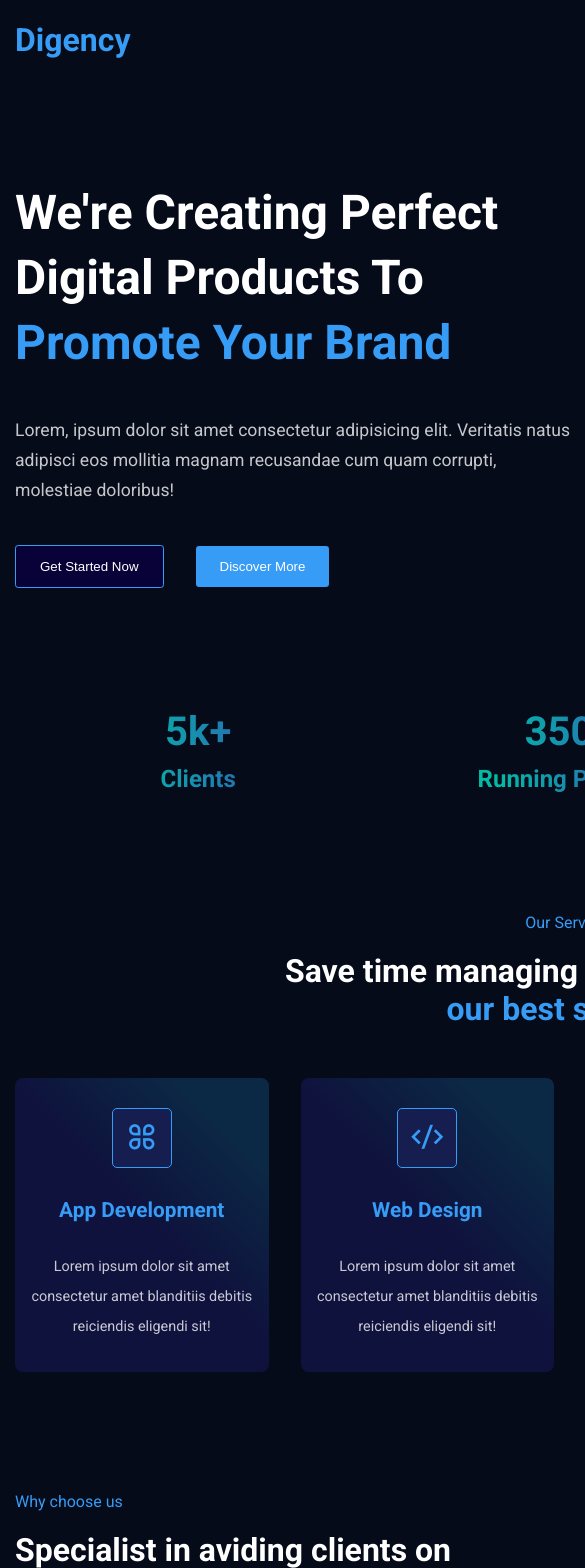
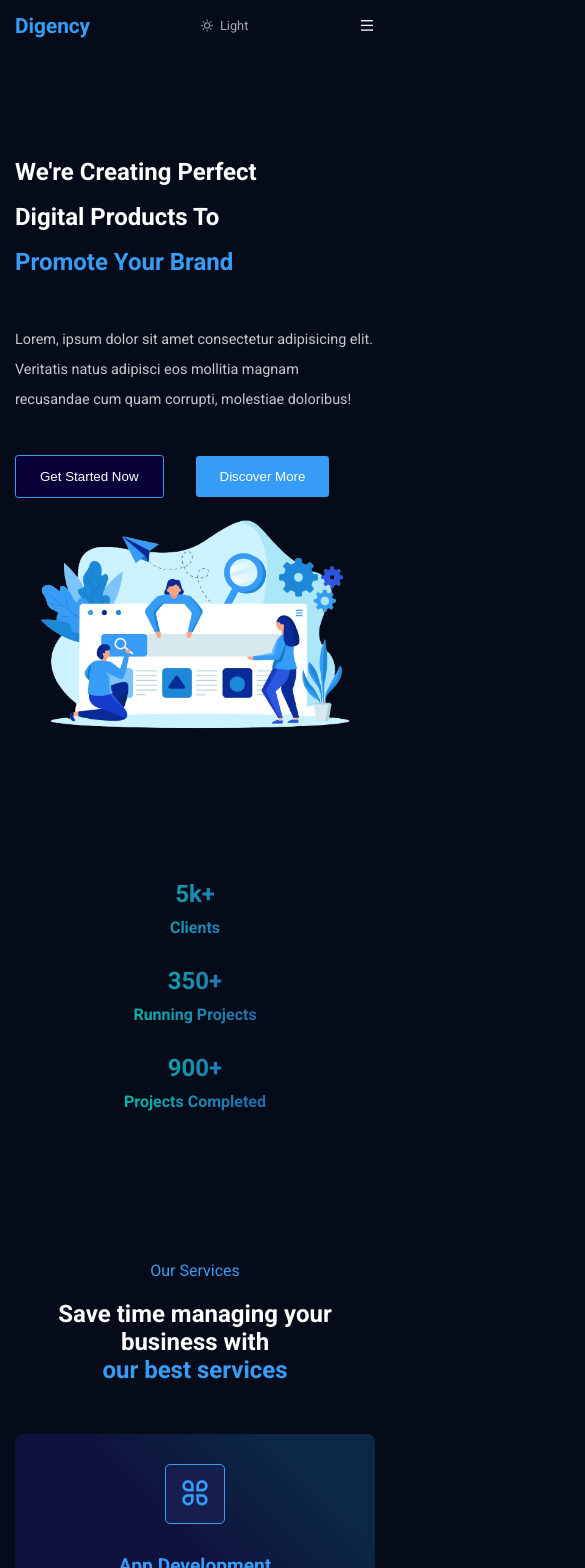
Before and after one commit to busari-mcode/Digital-agency, a React (Create React App) app: page / in a window 390 px wide. Shown: the top 1568 px of the page, 585 px wide, since content can reach past the window. Built offline with nearby package versions, Linux system fonts and the light colour scheme.

Commit message:
new changes

```diff
--- a/public/index.html
+++ b/public/index.html
@@ -40,6 +40,6 @@
       To create a production bundle, use `npm run build` or `yarn build`.
     -->
 
-    <!-- continue from 2:28:30 -->
+    <!-- continue from 2:43:00 -->
   </body>
 </html>
--- a/src/App.css
+++ b/src/App.css
@@ -119,3 +119,15 @@ section {
 .light-theme .team__img {
   background: #ddd;
 }
+
+@media only screen and (max-width: 1024px) {
+  .container {
+    width: 100%;
+  }
+}
+
+@media only screen and (max-width: 768px) {
+  .section{
+    padding: 40px 0px;
+  }
+}
--- a/src/components/Header/header.css
+++ b/src/components/Header/header.css
@@ -106,3 +106,19 @@
         display: block;
     }
 }
+
+@media only screen and (max-width: 768px) {
+    .header {
+        width: 100%;
+        height: 50px;
+        line-height: 50px;
+    }
+
+    .mobile__menu {
+        font-size: 1rem;
+    }
+
+    .logo h2{
+        font-size: 1.3rem;
+    }
+}
--- a/src/styles/about.css
+++ b/src/styles/about.css
@@ -55,3 +55,28 @@
 .light-theme .choose__us-title {
     color: #0c123d !important;
 }
+
+@media only screen and (max-width: 992px) {
+    .about__content h2 {
+        font-size: 1.5rem;
+    }
+}
+
+@media only screen and (max-width: 768px) {
+    .about__wrapper {
+        flex-direction: column;
+    }
+
+    .about__content,
+    .about__img {
+        width: 100%;
+    }
+
+    .about__img img {
+        height: 400px !important;
+    }
+
+    .about__content {
+        margin-bottom: 30px;
+    }
+}
--- a/src/styles/counter.css
+++ b/src/styles/counter.css
@@ -25,3 +25,35 @@
 .counter__title {
     font-size: 1.5rem;
 }
+
+@media only screen and (max-width: 992px) {
+    .counter__number {
+        font-size: 2rem;
+    }
+    .counter__title {
+        font-size: 1.2rem;
+    }
+    .counter__item {
+        width: 30%;
+    }
+}
+
+@media only screen and (max-width: 768px) {
+    .counter__number {
+        font-size: 1.5rem;
+    }
+
+    .counter__title {
+        font-size: 1rem;
+    }
+}
+
+@media only screen and (max-width: 576px) {
+    .counter__wrapper {
+        flex-direction: column;
+    }
+    .counter__item {
+        width: 100%;
+        margin-bottom: 30px;
+    }
+}
--- a/src/styles/hero.css
+++ b/src/styles/hero.css
@@ -56,3 +56,31 @@
 .secondary__btn {
     background: var(--btn-primary-bg);
 }
+
+@media only screen and (max-width: 992px) {
+    .hero__content h2 {
+        font-size: 2rem;
+        line-height: 50px;
+    }
+}
+
+@media only screen and (max-width: 768px) {
+    .hero__content h2 {
+        font-size: 1.5rem;
+        line-height: 45px;
+    }
+
+    .hero__content p {
+        font-size: 0.9rem;
+    }
+}
+
+@media only screen and (max-width: 600px) {
+    .hero__content,
+    .hero__img {
+        width: 100%;
+    }
+    .hero__wrapper {
+        flex-direction: column;
+    }
+}
--- a/src/styles/services.css
+++ b/src/styles/services.css
@@ -50,3 +50,32 @@
     font-size: 1.3rem;
     margin-bottom: 30px;
 }
+
+@media only screen and (max-width: 992px) {
+    .services__top-content h2 {
+        font-size: 1.5rem;
+    }
+
+    .service__item-wrapper {
+        flex-wrap: wrap;
+    }
+    .services__item {
+        width: 31%;
+        margin-bottom: 30px;
+    }
+}
+
+@media only screen and (max-width: 768px) {
+    .services__item {
+        width: 47.7%;
+    }
+    .service__title {
+        font-size: 1.2rem;
+    }
+}
+
+@media only screen and (max-width: 576px) {
+    .services__item {
+        width: 100%;
+    }
+}
```
